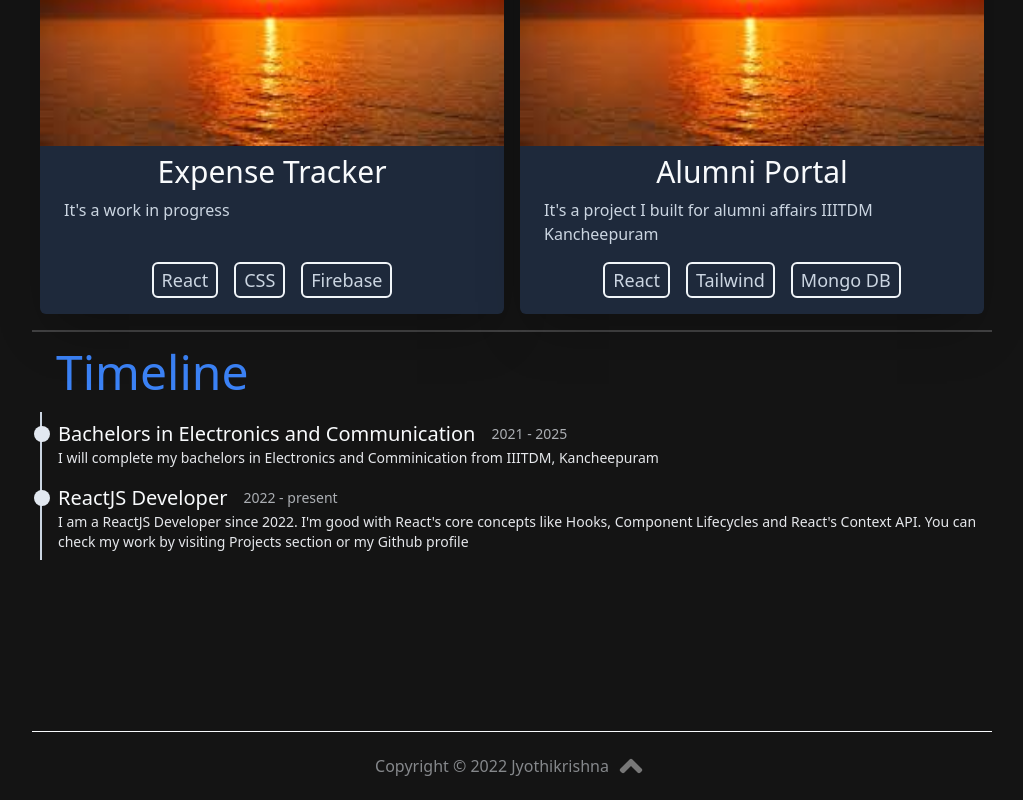
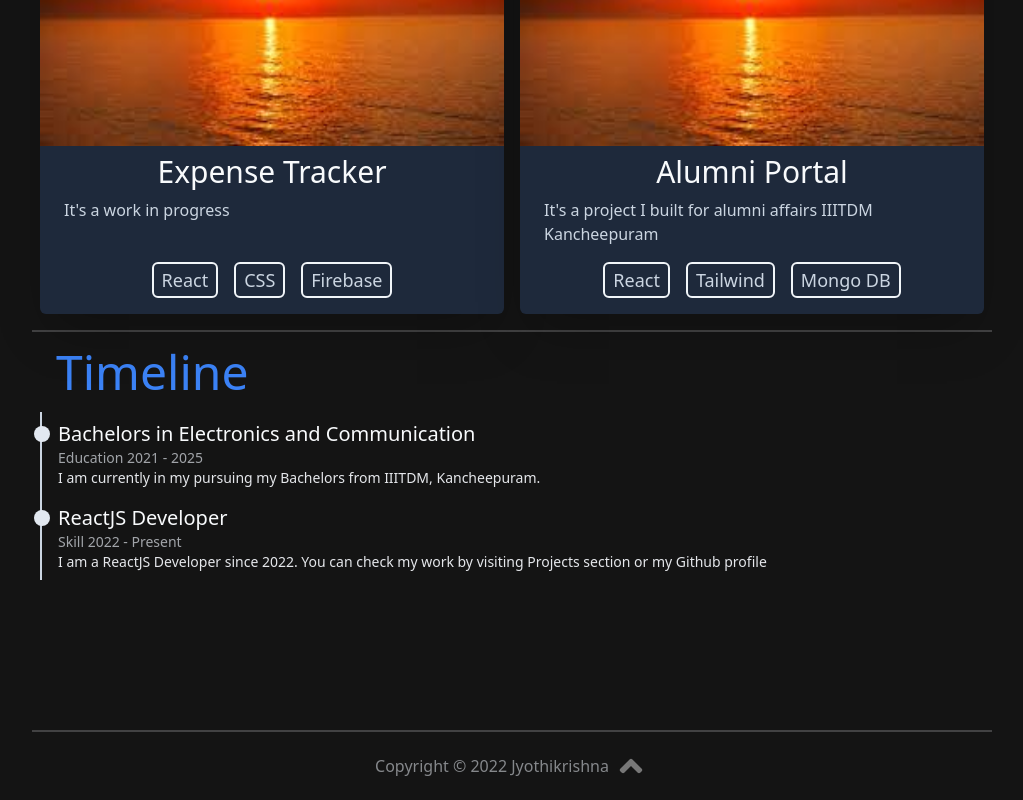
Before and after one commit to bhendi-boi/portfolio, a React (Vite) app: page / in a window 1280 px wide. Shown: the part 1051-1851 px from the top of the page, without its empty margins (128-1151 px from the left). Built offline with nearby package versions, Linux system fonts and the light colour scheme.

Commit message:
timeline layout update

```diff
--- a/src/components/TimeLineItem.jsx
+++ b/src/components/TimeLineItem.jsx
@@ -1,12 +1,16 @@
-const TimeLineItem = ({ title, start, end, details }) => {
+const TimeLineItem = ({ title, start, end, details, links, category }) => {
   const END = end ? end : "present";
 
   return (
     <article className="py-2 pl-4 border-l-2 border-slate-300">
-      <div className="flex gap-4 items-center relative after:content-[''] after:w-4 after:h-4 after:rounded-full after:bg-slate-200 after:absolute after:-left-6">
+      <div className="flex flex-col relative after:content-[''] after:w-4 after:h-4 after:rounded-full after:bg-slate-200 after:absolute after:-left-6 after:top-1.5">
         <h3 className="text-xl text-slate-50">{title}</h3>
-        <p className="text-gray-300 opacity-80 text-sm">
-          {start} - {END}
+        <p className="text-gray-300 opacity-75 text-sm capitalize">
+          {category}
+          {"  "}
+          <span>
+            {start} - {END}
+          </span>
         </p>
       </div>
       <p className="text-sm text-gray-200">{details}</p>
--- a/src/components/Timeline.jsx
+++ b/src/components/Timeline.jsx
@@ -4,7 +4,7 @@ import TimeLineItem from "./TimeLineItem";
 
 const Timeline = () => {
   return (
-    <section className="h-96 px-2 border-b border-slate-50">
+    <section className="h-96 px-2 border-b-2 border-slate-50 border-opacity-20">
       <Title name="timeline" htmlID="timeline" />
       <section className="">
         {data.map((item) => (
@@ -14,6 +14,8 @@ const Timeline = () => {
             details={item.details}
             start={item.start}
             end={item.end}
+            links={item.links}
+            category={item.category}
           />
         ))}
       </section>
--- a/src/data/TimeLine.js
+++ b/src/data/TimeLine.js
@@ -3,14 +3,17 @@ export default [
     title: "Bachelors in Electronics and Communication",
     start: 2021,
     end: 2025,
+    category: "education",
     details:
-      "I will complete my bachelors in Electronics and Comminication from IIITDM, Kancheepuram",
+      "I am currently in my pursuing my Bachelors from IIITDM, Kancheepuram.",
   },
   {
     title: "ReactJS Developer",
     start: 2022,
     end: null,
+    category: "skill",
     details:
-      "I am a ReactJS Developer since 2022. I'm good with React's core concepts like Hooks, Component Lifecycles and React's Context API. You can check my work by visiting Projects section or my Github profile",
+      "I am a ReactJS Developer since 2022. You can check my work by visiting Projects section or my Github profile",
+    links: ["https://www.github.com/bhendi-boi"],
   },
 ];
```
